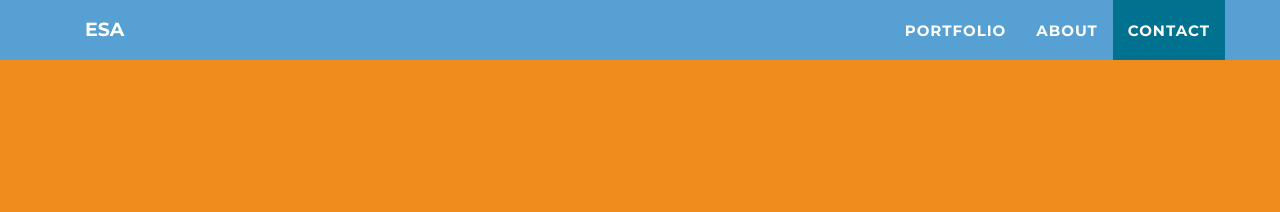
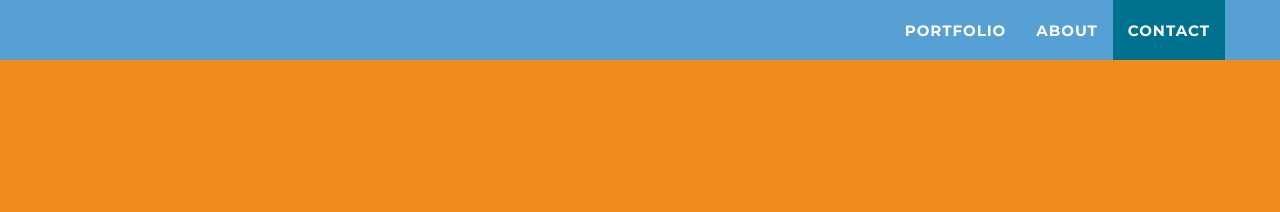
Before and after one commit to EnvironmentalScienceAssociates/EnvironmentalScienceAssociates.github.io, a Jekyll site: the page built from README.md, in a window 1280 px wide. Shown: the top 212 px of the page. Built offline with Jekyll 4.4.1, drawn with Linux system fonts in a browser that asks for light colours; our own code applies the rules of GitHub Pages for plain Markdown files.

Commit message:
Update nav.html

```diff
--- a/_includes/nav.html
+++ b/_includes/nav.html
@@ -9,7 +9,7 @@
                     <span class="icon-bar"></span>
                     <span class="icon-bar"></span>
                 </button>
-                <a class="navbar-brand" href="#page-top">{{ site.title }}</a>
+                <a class="navbar-brand" href="#page-top">{{ site.title2 }}</a>
             </div>
 
             <!-- Collect the nav links, forms, and other content for toggling -->
```
